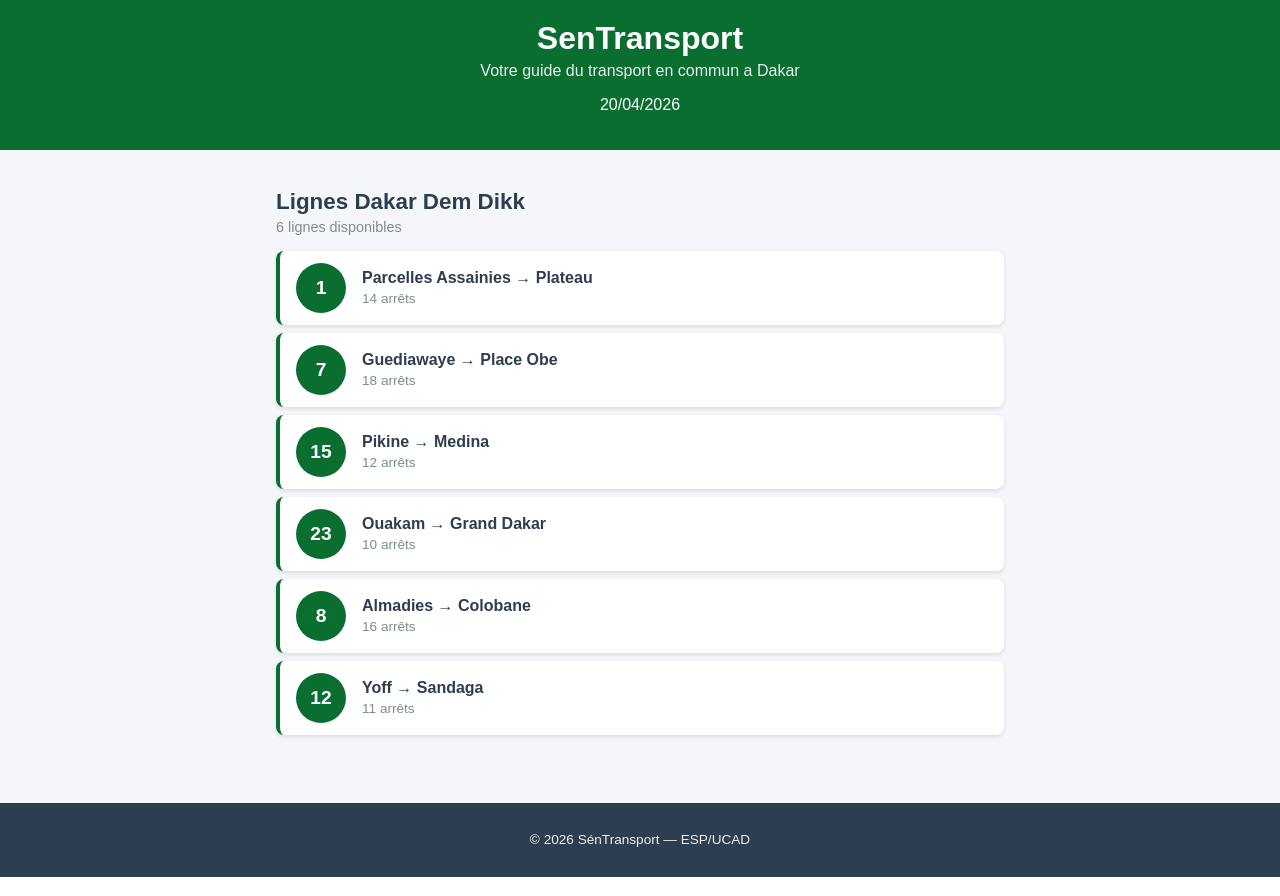
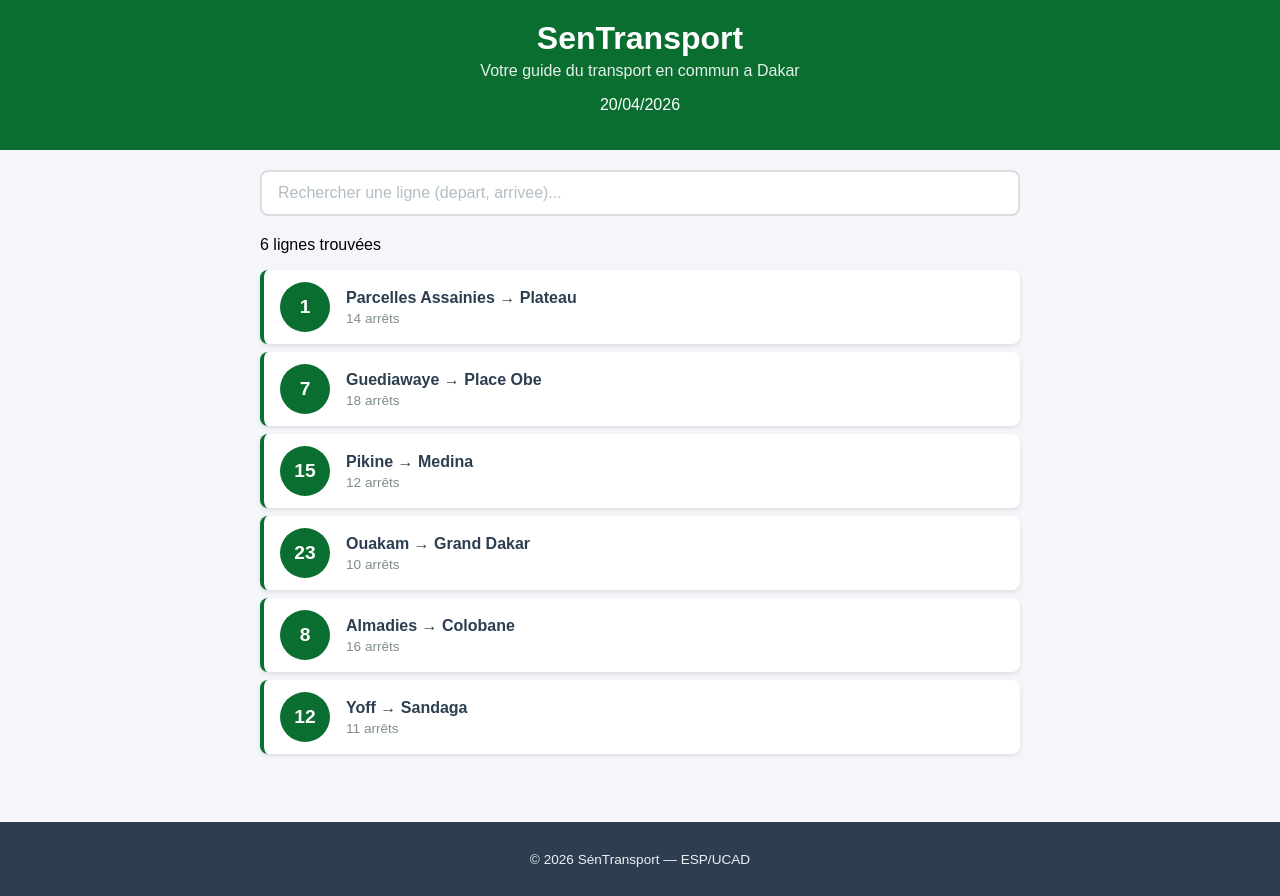
Before and after one commit to Ndeyeanta-Faye/sentransport, a React (Create React App) app: page / in a window 1280 px wide. Built offline with nearby package versions, Linux system fonts and the light colour scheme.

Commit message:
Lab 3 : etat , recherche et selection de lignes

```diff
--- a/src/App.js
+++ b/src/App.js
@@ -1,23 +1,64 @@
+import { useState } from 'react';
 import './App.css';
 import Header from './Header';
-import ListeLignes from './ListeLignes';
+import Recherche from './Recherche';
+import LigneBus from './LigneBus';
+import DetailLigne from './DetailLigne';
 import Footer from './Footer';
 
 function App() {
+  const [recherche, setRecherche] = useState("");
+  const [ligneSelectionnee, setLigneSelectionnee] = useState(null);
+
   const lignes = [
-    { id: 1, numero: "1", depart: "Parcelles Assainies", arrivee: "Plateau", arrets: 14 },
-    { id: 2, numero: "7", depart: "Guediawaye", arrivee: "Place Obe", arrets: 18 },
-    { id: 3, numero: "15", depart: "Pikine", arrivee: "Medina", arrets: 12 },
-    { id: 4, numero: "23", depart: "Ouakam", arrivee: "Grand Dakar", arrets: 10 },
-    { id: 5, numero: "8", depart: "Almadies", arrivee: "Colobane", arrets: 16 },
-    { id: 6, numero: "12", depart: "Yoff", arrivee: "Sandaga", arrets: 11 },
+    { id: 1, numero: "1", depart: "Parcelles Assainies", arrivee: "Plateau", arrets: 14,
+      listeArrets: ["Parcelles U14", "Parcelles U10", "Camberene", "Patte d'Oie", "Grand Dakar", "Colobane", "Ponty", "Plateau"] },
+    { id: 2, numero: "7", depart: "Guediawaye", arrivee: "Place Obe", arrets: 18,
+      listeArrets: ["Guediawaye", "Pikine", "Thiaroye", "Keur Massar", "Grand Yoff", "Parcelles", "Liberte 6", "Place Obe"] },
+    { id: 3, numero: "15", depart: "Pikine", arrivee: "Medina", arrets: 12,
+      listeArrets: ["Pikine Centre", "Thiaroye Gare", "Hann", "Colobane", "Fass", "Medina"] },
+    { id: 4, numero: "23", depart: "Ouakam", arrivee: "Grand Dakar", arrets: 10,
+      listeArrets: ["Ouakam Village", "Mermoz", "Fann", "Point E", "Liberte 5", "Grand Dakar"] },
+    { id: 5, numero: "8", depart: "Almadies", arrivee: "Colobane", arrets: 16,
+      listeArrets: ["Almadies", "Ngor", "Yoff", "Ouest Foire", "Liberte 6", "Colobane"] },
+    { id: 6, numero: "12", depart: "Yoff", arrivee: "Sandaga", arrets: 11,
+      listeArrets: ["Yoff Village", "Aeroport LSS", "Parcelles U17", "Grand Yoff", "HLM", "Sandaga"] },
   ];
+
+  const lignesFiltrees = lignes.filter(l =>
+    l.depart.toLowerCase().includes(recherche.toLowerCase()) ||
+    l.arrivee.toLowerCase().includes(recherche.toLowerCase()) ||
+    l.numero.includes(recherche)
+  );
+
+  function handleClickLigne(ligne) {
+    if (ligneSelectionnee && ligneSelectionnee.id === ligne.id) {
+      setLigneSelectionnee(null);
+    } else {
+      setLigneSelectionnee(ligne);
+    }
+  }
 
   return (
     <div className="App">
       <Header />
       <main className="contenu">
-        <ListeLignes lignes={lignes} />
+        <Recherche valeur={recherche} onChange={setRecherche} />
+        <p className="resultat-recherche">
+          {lignesFiltrees.length} ligne{lignesFiltrees.length > 1 ? 's' : ''} trouvée{lignesFiltrees.length > 1 ? 's' : ''}
+        </p>
+        {lignesFiltrees.map(ligne => (
+          <LigneBus
+            key={ligne.id}
+            numero={ligne.numero}
+            depart={ligne.depart}
+            arrivee={ligne.arrivee}
+            arrets={ligne.arrets}
+            estSelectionnee={ligneSelectionnee && ligneSelectionnee.id === ligne.id}
+            onClick={() => handleClickLigne(ligne)}
+          />
+        ))}
+        {ligneSelectionnee && <DetailLigne ligne={ligneSelectionnee} />}
       </main>
       <Footer />
     </div>
--- /dev/null
+++ b/src/DetailLigne.css
@@ -0,0 +1,67 @@
+.detail-ligne {
+  background-color: #ffffff;
+  border: 2px solid #0a6e31;
+  border-radius: 8px;
+  padding: 20px;
+  margin-top: 16px;
+  animation: slideDown 0.3s ease;
+}
+
+@keyframes slideDown {
+  from { opacity: 0; transform: translateY(-10px); }
+  to { opacity: 1; transform: translateY(0); }
+}
+
+.detail-titre {
+  color: #0a6e31;
+  margin: 0 0 8px 0;
+  font-size: 1.2rem;
+}
+
+.detail-info {
+  color: #7f8c8d;
+  margin: 0 0 16px 0;
+  font-size: 0.9rem;
+}
+
+.detail-arrets h4 {
+  color: #2c3e50;
+  margin: 0 0 8px 0;
+}
+
+.detail-liste {
+  list-style: none;
+  padding: 0;
+  margin: 0;
+}
+
+.detail-arret {
+  display: flex;
+  align-items: center;
+  padding: 8px 0;
+  border-bottom: 1px solid #f0f0f0;
+}
+
+.detail-arret:last-child {
+  border-bottom: none;
+}
+
+.arret-numero {
+  background-color: #0a6e31;
+  color: white;
+  width: 28px;
+  height: 28px;
+  border-radius: 50%;
+  display: flex;
+  align-items: center;
+  justify-content: center;
+  font-size: 0.8rem;
+  font-weight: bold;
+  margin-right: 12px;
+  flex-shrink: 0;
+}
+
+.arret-nom {
+  color: #2c3e50;
+  font-size: 0.95rem;
+}
--- /dev/null
+++ b/src/DetailLigne.js
@@ -0,0 +1,27 @@
+import './DetailLigne.css';
+
+function DetailLigne({ ligne }) {
+  return (
+    <div className="detail-ligne">
+      <h3 className="detail-titre">
+        Ligne {ligne.numero} : {ligne.depart} &rarr; {ligne.arrivee}
+      </h3>
+      <p className="detail-info">
+        {ligne.arrets} arrêts sur ce trajet
+      </p>
+      <div className="detail-arrets">
+        <h4>Arrêts principaux :</h4>
+        <ul className="detail-liste">
+          {ligne.listeArrets.map((arret, index) => (
+            <li key={index} className="detail-arret">
+              <span className="arret-numero">{index + 1}</span>
+              <span className="arret-nom">{arret}</span>
+            </li>
+          ))}
+        </ul>
+      </div>
+    </div>
+  );
+}
+
+export default DetailLigne;
--- a/src/LigneBus.js
+++ b/src/LigneBus.js
@@ -1,13 +1,14 @@
 import './LigneBus.css';
 
-function LigneBus({ numero, depart, arrivee, arrets }) {
+function LigneBus({ numero, depart, arrivee, arrets, estSelectionnee, onClick }) {
   return (
-    <div className="ligne-bus">
+    <div
+      className={`ligne-bus ${estSelectionnee ? 'ligne-bus-active' : ''}`}
+      onClick={onClick}
+    >
       <div className="ligne-numero">{numero}</div>
       <div className="ligne-info">
-        <span className="ligne-trajet">
-          {depart} &rarr; {arrivee}
-        </span>
+        <span className="ligne-trajet">{depart} &rarr; {arrivee}</span>
         <span className="ligne-arrets">{arrets} arrêts</span>
       </div>
     </div>
--- /dev/null
+++ b/src/Recherche.css
@@ -0,0 +1,22 @@
+.recherche {
+  margin-bottom: 20px;
+}
+
+.recherche-input {
+  width: 100%;
+  padding: 12px 16px;
+  font-size: 1rem;
+  border: 2px solid #dcdde1;
+  border-radius: 8px;
+  outline: none;
+  box-sizing: border-box;
+  transition: border-color 0.2s;
+}
+
+.recherche-input:focus {
+  border-color: #0a6e31;
+}
+
+.recherche-input::placeholder {
+  color: #b2bec3;
+}
--- /dev/null
+++ b/src/Recherche.js
@@ -0,0 +1,17 @@
+import './Recherche.css';
+
+function Recherche({ valeur, onChange }) {
+  return (
+    <div className="recherche">
+      <input
+        type="text"
+        className="recherche-input"
+        placeholder="Rechercher une ligne (depart, arrivee)..."
+        value={valeur}
+        onChange={e => onChange(e.target.value)}
+      />
+    </div>
+  );
+}
+
+export default Recherche;
```
